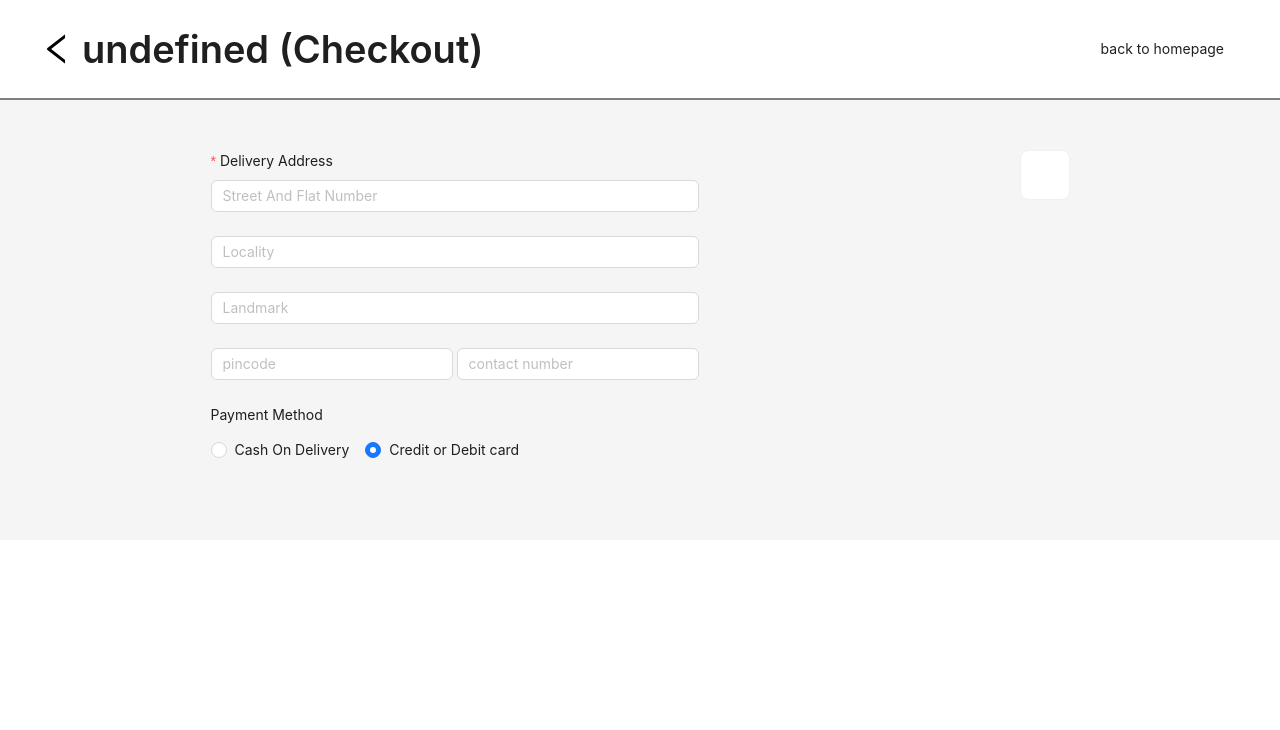
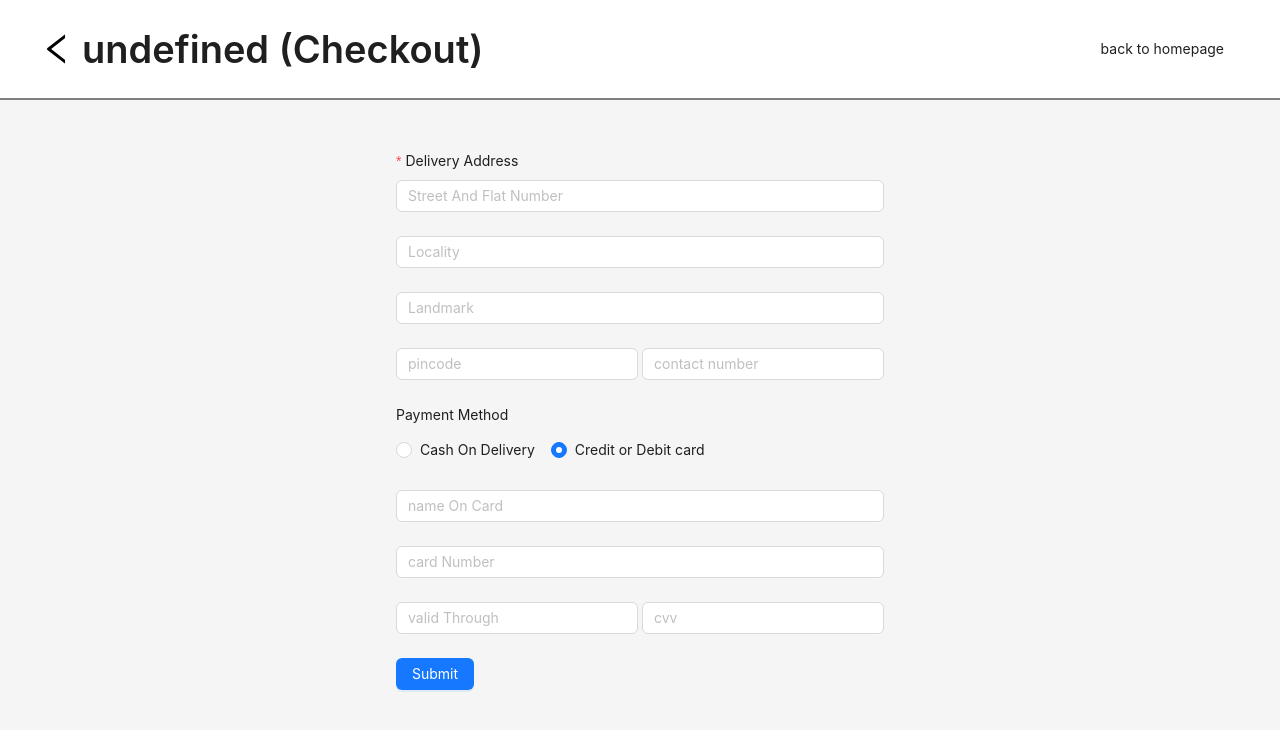
Before and after one commit to ashok-elumalai/deliveryApp, a React (Create React App) app in the folder delivery-app/: page /user/checkout in a window 1280 px wide. Shown: the top 730 px of the page. Built offline with nearby package versions, Linux system fonts and the light colour scheme; sample sign-in values are in the browser's storage.

Commit message:
checkout cleanup

```diff
--- a/delivery-app/src/pages/Checkout/formdata.jsx
+++ b/delivery-app/src/pages/Checkout/formdata.jsx
@@ -1,10 +1,12 @@
-import React, { useEffect } from "react";
+import React, { useEffect, useState } from "react";
 import { Form, Input, Button, Typography, Radio } from "antd";
 import { useSelector } from "react-redux";
 
 const CheckoutForm = () => {
   const [form] = Form.useForm();
   const selectedOrders = useSelector((state) => state.UserOrdersSlice.orders);
+
+  const [paymentMethod, setPaymentMethod] = useState(2);
 
   const onFinish = (values) => {
     console.log("Form values:", values);
@@ -78,13 +80,15 @@ const CheckoutForm = () => {
       </div>
 
       <Form.Item label="Payment Method" name="paymentMethod">
-        <Radio.Group>
+        <Radio.Group onChange={(e) => {
+			setPaymentMethod(e.target.value)
+		}}>
           <Radio value={1}>Cash On Delivery</Radio>
           <Radio value={2}>Credit or Debit card</Radio>
         </Radio.Group>
       </Form.Item>
 
-      {form.getFieldValue("paymentMethod") === 2 && (
+      {paymentMethod === 2 && (
         <div>
           <CardForm onSubmit={onOrderConfirmationClick} />
         </div>
--- a/delivery-app/src/pages/Checkout/index.js
+++ b/delivery-app/src/pages/Checkout/index.js
@@ -51,11 +51,6 @@ function CheckoutPage() {
           <div>
             <CheckoutForm />
           </div>
-          <div>
-           <Card>
-
-           </Card>
-          </div>
         </div>
       </Layout>
     </>
--- a/delivery-app/src/pages/Dashboard/UserOrders.js
+++ b/delivery-app/src/pages/Dashboard/UserOrders.js
@@ -205,7 +205,7 @@ function UserOrders() {
             <p>Delivery person Contact: {selectedRow.deliContactNumber}</p>
             <p>Amount: {selectedRow.amount}</p>
             <p>Payment Method: Online</p>
-            <p>Payment Status: {selectedRow.status === 'PAID' ? 'Paid' : (selectedRow.status === 'UNPAID' ? 'Unpaid' : "")}</p>
+            <p>Payment Status: {selectedRow.status === 'UNPAID' ? 'Unpaid' : "Paid"}</p>
             {/* Add more details from selectedRow as needed */}
             {/* //TODO: Need to update from API */}
           </>
--- a/delivery-app/src/pages/delivery-partner/index.js
+++ b/delivery-app/src/pages/delivery-partner/index.js
@@ -230,7 +230,7 @@ function DeliveryPartnerHome() {
                 <p>Contact: {selectedRow.contactNumber}</p>
                 <p>Bill Amount: {selectedRow.amount}</p>
                 <p>Payment Method: Online</p>
-				<p>Payment Status: {selectedRow.status === 'PAID' ? 'Paid' : (selectedRow.status === 'UNPAID' ? 'Unpaid' : "")}</p>
+				<p>Payment Status: {selectedRow.status === 'UNPAID' ? 'Unpaid' : "Paid"}</p>
                 {/* Add more details from selectedRow as needed */}
                 {/* //TODO: Need to update from API */}
                 <p style={{ color: "#038203" }}>Ready for pickup</p>
```
